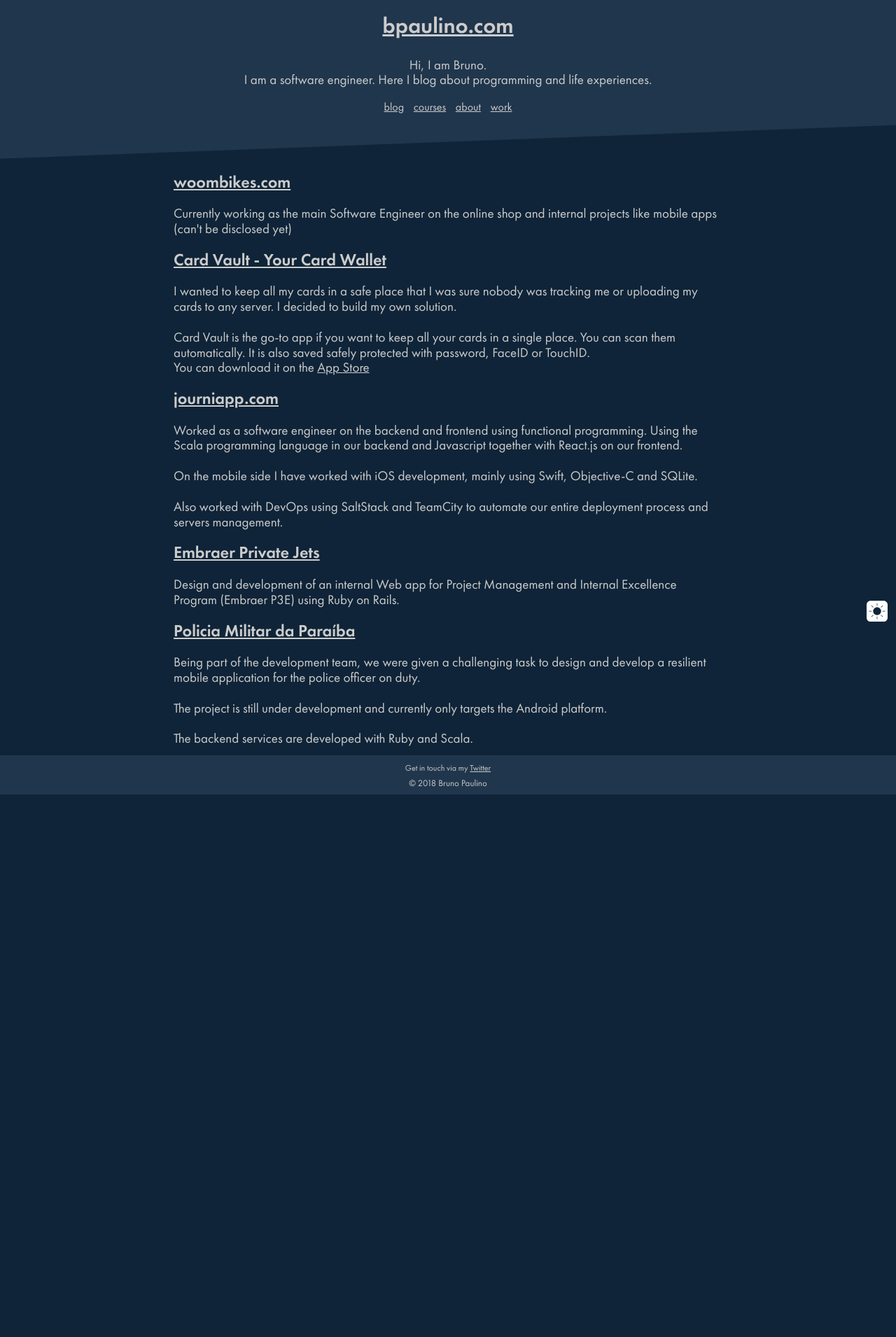
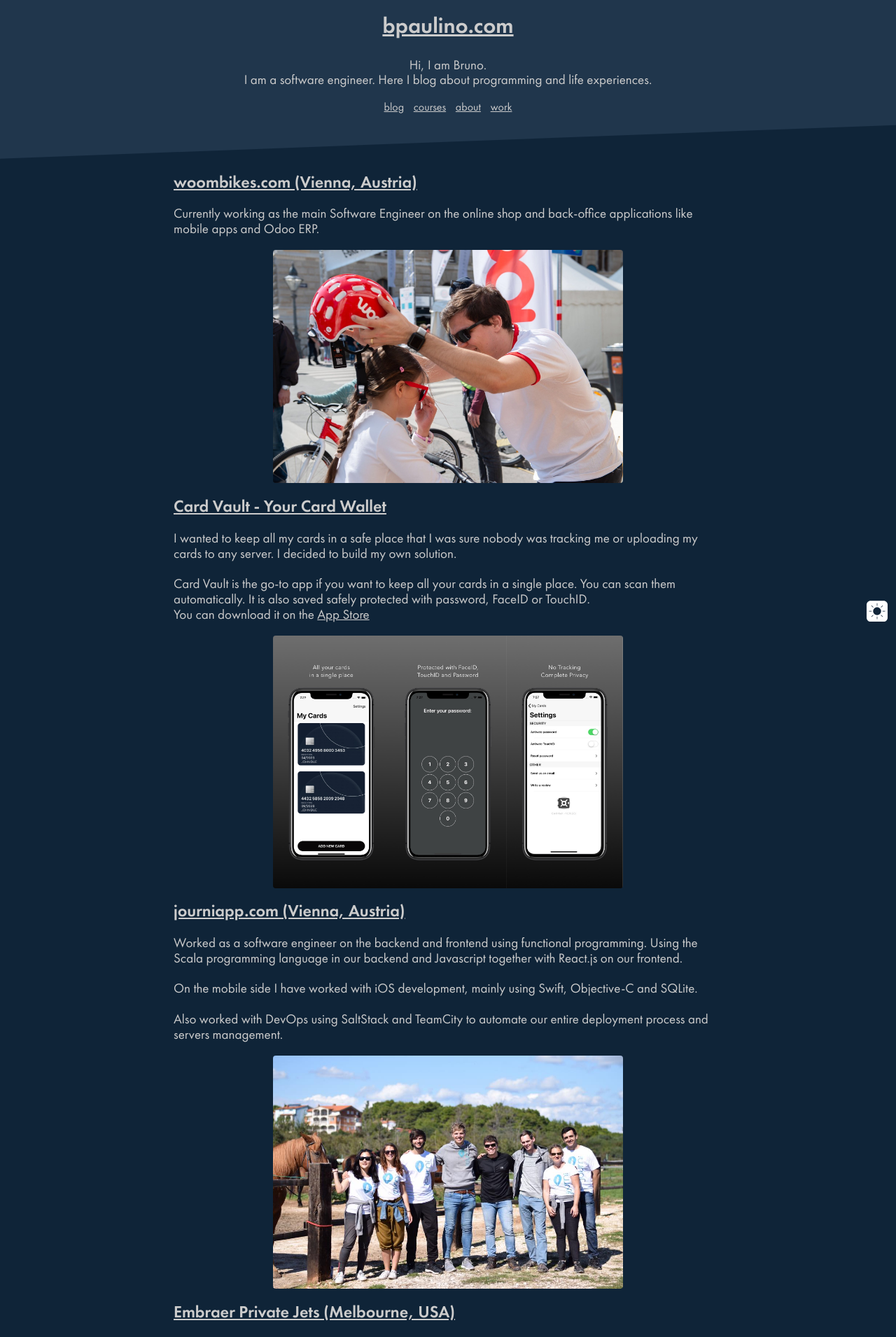
Before and after one commit to brunojppb/brunojppb.github.io, a Jekyll site: the page built from work.md, in a window 1280 px wide. Shown: the top 1910 px of the page at 70% size. Built offline with Jekyll 4.4.1, drawn with Linux system fonts in a browser that asks for light colours; before the commit the page ends 1135 px from its top, so only the background shows below that; some of the changed text lies outside the part shown.

Commit message:
add pics to work page

```diff
--- a/_sass/main.scss
+++ b/_sass/main.scss
@@ -119,6 +119,20 @@
     margin-top: 30px;
     text-align: left;
   }
+
+  .job-item {
+    img {
+      display: block;
+      width: 100%;
+      max-width: 500px;
+      margin: auto;
+      border-radius: 4px;
+    }
+    &:last-child {
+      margin-bottom: 50px;
+    }
+  }
+
 }
 
 .not-found {
--- a/work.md
+++ b/work.md
@@ -4,38 +4,65 @@
 ---
 <div class="work">
 
-        <h2><a href="https://woombikes.com">woombikes.com</a></h2>
-        <p>
-            Currently working as the main Software Engineer on the online shop and internal projects like mobile apps (can't be disclosed yet)
-        </p>
+        <div class="job-item">
+            <div>
+                <h2><a href="https://woombikes.com">woombikes.com (Vienna, Austria)</a></h2>
+                <p>
+                    Currently working as the main Software Engineer on the online shop and back-office applications like mobile apps and Odoo ERP.
+                </p>
+            </div>
+            <img src="/assets/images/woombikes.jpg"/>
+        </div>
 
-        <h2><a href="https://itunes.apple.com/us/app/card-vault-your-card-wallet/id1378561346?ls=1&mt=8">Card Vault - Your Card Wallet</a></h2>
-        <p>
-            I wanted to keep all my cards in a safe place that I was sure nobody was tracking me or uploading my cards to any server. I decided to build my own solution.<br/><br/>
-            Card Vault is the go-to app if you want to keep all your cards in a single place. You can scan them automatically.
-            It is also saved safely protected with password, FaceID or TouchID.<br/>
-            You can download it on the <a href="https://itunes.apple.com/us/app/card-vault-your-card-wallet/id1378561346?ls=1&mt=8">App Store</a>
-        </p>
+        <div class="job-item">
+            <div>
+                <h2><a href="https://itunes.apple.com/us/app/card-vault-your-card-wallet/id1378561346?ls=1&mt=8">Card Vault - Your Card Wallet</a></h2>
+                <p>
+                    I wanted to keep all my cards in a safe place that I was sure nobody was tracking me or uploading my cards to any server. I decided to build my own solution.<br/><br/>
+                    Card Vault is the go-to app if you want to keep all your cards in a single place. You can scan them automatically.
+                    It is also saved safely protected with password, FaceID or TouchID.<br/>
+                    You can download it on the <a href="https://itunes.apple.com/us/app/card-vault-your-card-wallet/id1378561346?ls=1&mt=8">App Store</a>
+                </p>
+            </div>
+            <img src="/assets/images/card_vault.jpg"/>
+        </div>
 
-        <h2><a href="https://journiapp.com/">journiapp.com</a></h2>
-        <p>
-            Worked as a software engineer on the backend and frontend using functional programming. Using the Scala programming language in our backend and Javascript together with React.js on our frontend.
-            <br/><br/>
-            On the mobile side I have worked with iOS development, mainly using Swift, Objective-C and SQLite.
-            <br/><br/>
-            Also worked with DevOps using SaltStack and TeamCity to automate our entire deployment process and servers management.
+        <div class="job-item">
+            <div>
+                <h2><a href="https://journiapp.com/">journiapp.com (Vienna, Austria)</a></h2>
+                <p>
+                    Worked as a software engineer on the backend and frontend using functional programming. Using the Scala programming language in our backend and Javascript together with React.js on our frontend.
+                    <br/><br/>
+                    On the mobile side I have worked with iOS development, mainly using Swift, Objective-C and SQLite.
+                    <br/><br/>
+                    Also worked with DevOps using SaltStack and TeamCity to automate our entire deployment process and servers management.
+                </p>
+            </div>
+            <img src="/assets/images/journi.jpg"/>
+        </div>
 
-        </p>
+        <div class="job-item">
+            <div>
+                <h2><a href="https://embraer.com/">Embraer Private Jets (Melbourne, USA)</a></h2>
+                <p>
+                    Design and development of an internal Web app for Project Management and Internal Excellence Program (Embraer P3E) using Ruby on Rails.
+                </p>
+            </div>
+            <img src="/assets/images/embraer.jpg"/>
+        </div>
 
-        <h2><a href="https://embraer.com/">Embraer Private Jets</a></h2>
-        <p>
-            Design and development of an internal Web app for Project Management and Internal Excellence Program (Embraer P3E) using Ruby on Rails.
-        </p>
+        <div class="job-item">
+            <div>
+                <h2><a href="http://www.pm.pb.gov.br/portal/">Policia Militar da Paraíba (Brazil)</a></h2>
+                <p>
+                    Being part of the development team, we were given a challenging task to design and develop a resilient mobile application for the police officer on duty.<br/><br/>
+                    The project is still under development and currently only targets the Android platform.<br/>
+                    The backend services are developed with Ruby and Scala.
+                </p>
+            </div>
+            <img src="/assets/images/pmpb.jpg"/>
+        </div>
 
-        <h2><a href="http://www.pm.pb.gov.br/portal/">Policia Militar da Paraíba</a></h2>
-        <p>
-            Being part of the development team, we were given a challenging task to design and develop a resilient mobile application for the police officer on duty.<br/><br/>
-            The project is still under development and currently only targets the Android platform.<br/><br/>
-            The backend services are developed with Ruby and Scala.
-        </p>
+
+
     </div>
```
Also changed, not shown: assets/images/card_vault.jpg (added), assets/images/embraer.jpg (added), assets/images/journi.jpg (added), assets/images/pmpb.jpg (added), assets/images/woombikes.jpg (added).
